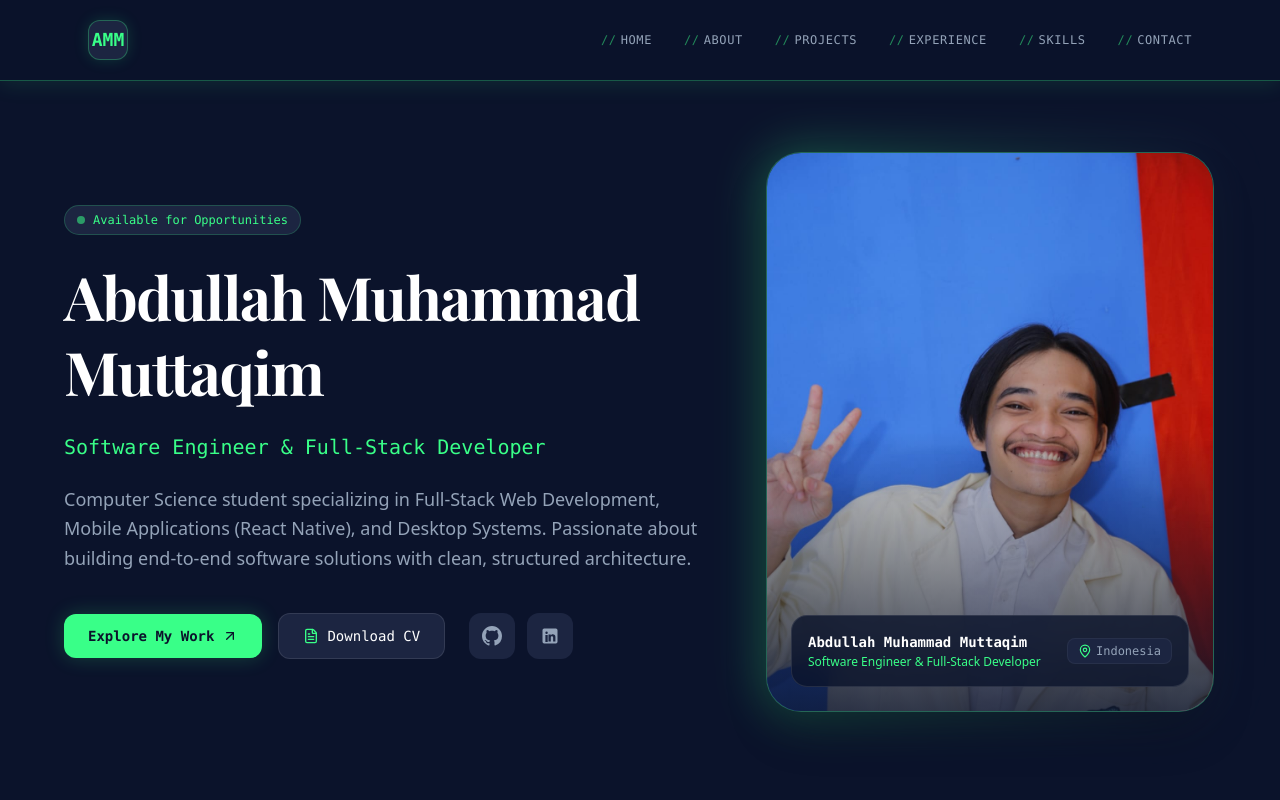
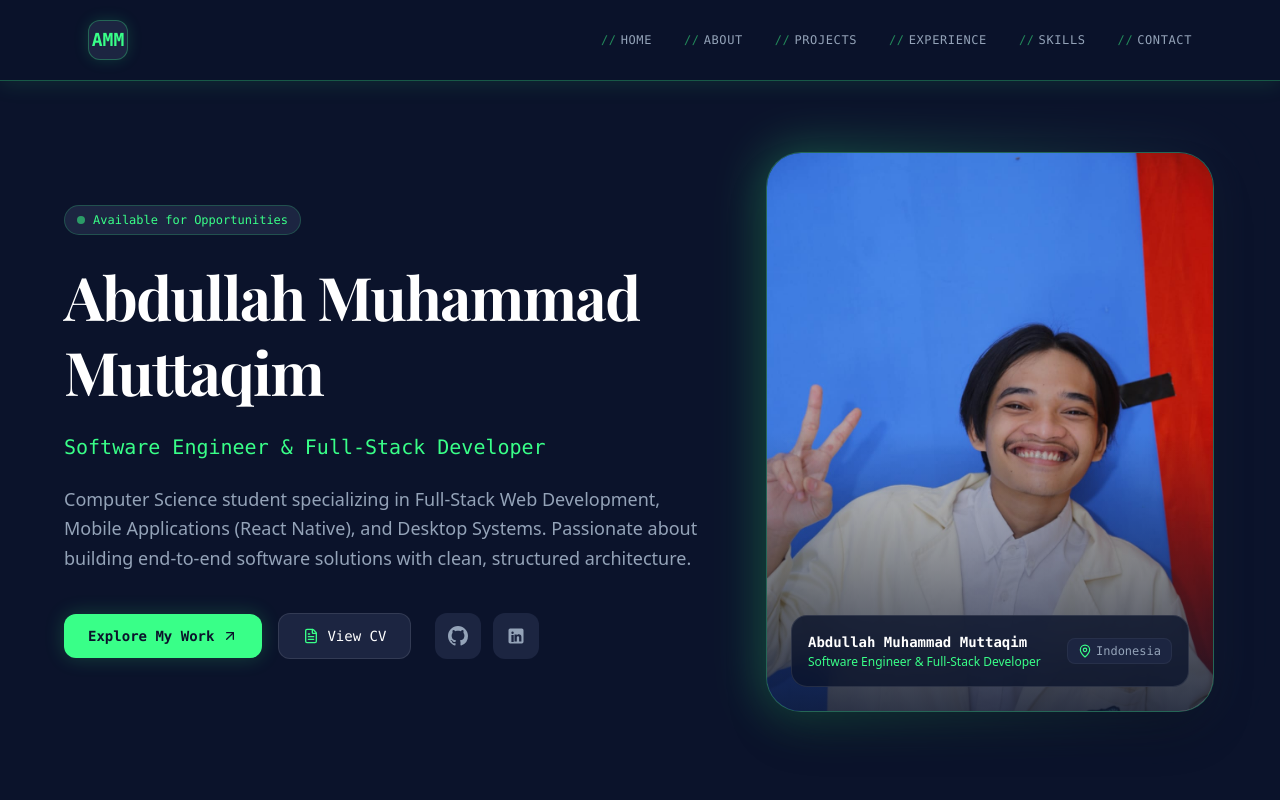
Before and after one commit to abdullohmmuttaqin/portopel, a Next.js app: page / in a window 1280 px wide. Shown: the top 800 px of the page. Built offline with nearby package versions, Linux system fonts and the light colour scheme; a web font is replaced by a local one.

Commit message:
feat: link View CV button to Google Docs CV

```diff
--- a/src/components/Hero.tsx
+++ b/src/components/Hero.tsx
@@ -41,12 +41,15 @@ export default function Hero() {
               <ArrowUpRight className="w-4 h-4" />
             </a>
 
+            {/* Tombol View CV (Akses Google Docs View-Only) */}
             <a
-              href="#"
+              href="https://docs.google.com/document/d/1r3kfcxcJbJxfZhn7dRQWUPELl8vRbi-0/edit?usp=sharing&ouid=101182324941094074483&rtpof=true&sd=true"
+              target="_blank"
+              rel="noreferrer"
               className="inline-flex items-center gap-2 px-6 py-3 rounded-xl bg-[#1C2541] text-white font-mono text-sm border border-white/10 hover:border-[#39FF88]/50 active:scale-95 transition-all"
             >
               <FileText className="w-4 h-4 text-[#39FF88]" />
-              Download CV
+              View CV
             </a>
 
             {/* Social Icons */}
```
